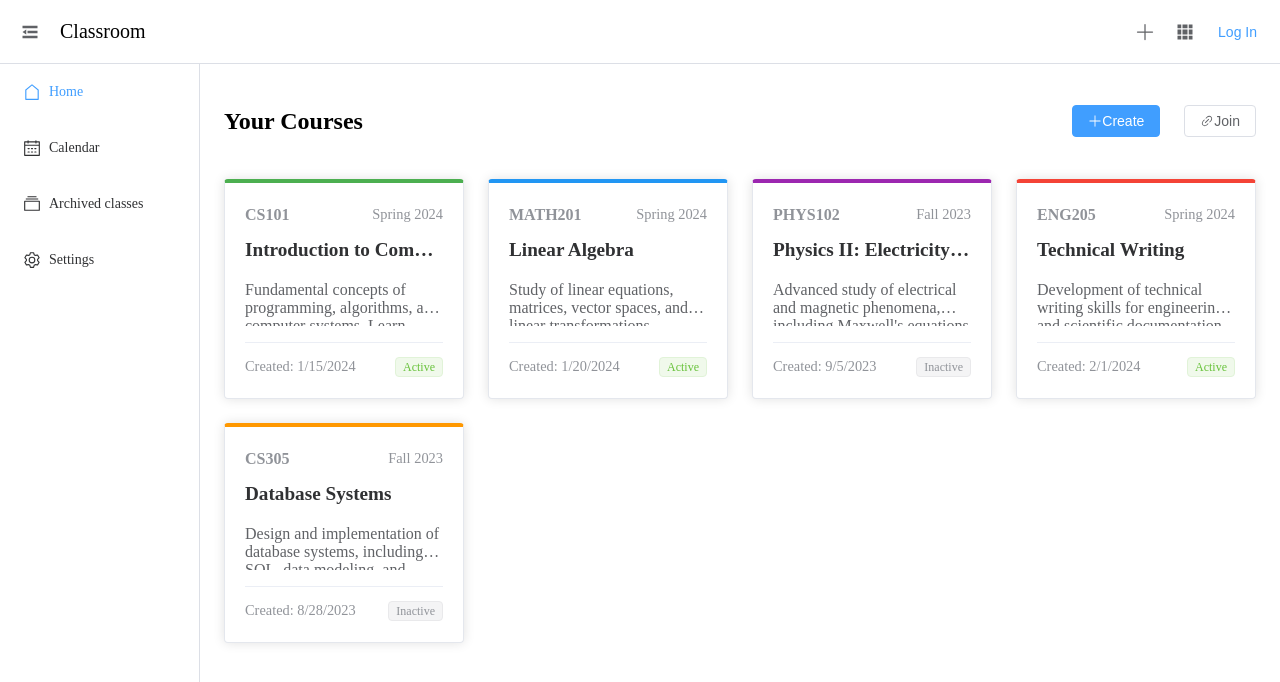
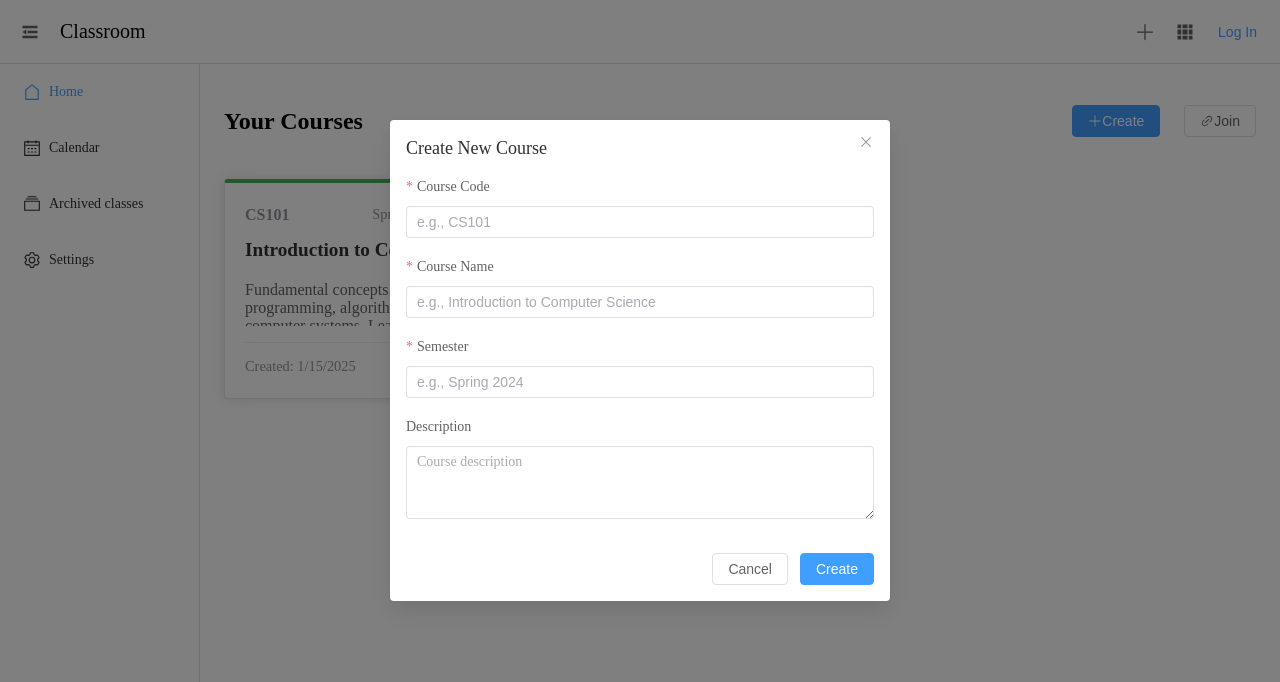
Before and after one commit to KongZhiquan123/SE-front-end, a Vue app: page / in a window 1280 px wide. Both pictures are taken after a click on the button "Create". Shown: the top 682 px of the page. Built offline with nearby package versions, Linux system fonts and the light colour scheme; no server answers.

Commit message:
部分实现与后端的对接

```diff
--- /dev/null
+++ b/src/components/CreateCourseDialog.vue
@@ -0,0 +1,118 @@
+<template>
+  <el-dialog
+      v-model="dialogVisible"
+      title="Create New Course"
+      width="500px"
+      :close-on-click-modal="false"
+  >
+    <el-form
+        ref="formRef"
+        :model="courseForm"
+        :rules="rules"
+        label-position="top"
+        @submit.prevent
+    >
+      <el-form-item label="Course Code" prop="courseCode">
+        <el-input v-model="courseForm.courseCode" placeholder="e.g., CS101" />
+      </el-form-item>
+
+      <el-form-item label="Course Name" prop="courseName">
+        <el-input
+            v-model="courseForm.courseName"
+            placeholder="e.g., Introduction to Computer Science"
+        />
+      </el-form-item>
+
+      <el-form-item label="Semester" prop="semester">
+        <el-input v-model="courseForm.semester" placeholder="e.g., Spring 2024" />
+      </el-form-item>
+
+      <el-form-item label="Description" prop="description">
+        <el-input
+            v-model="courseForm.description"
+            type="textarea"
+            :rows="3"
+            placeholder="Course description"
+        />
+      </el-form-item>
+    </el-form>
+
+    <template #footer>
+      <span class="dialog-footer">
+        <el-button @click="closeDialog">Cancel</el-button>
+        <el-button type="primary" :loading="loading" @click="submitForm">
+          Create
+        </el-button>
+      </span>
+    </template>
+  </el-dialog>
+</template>
+
+<script setup lang="ts">
+import { ref, reactive } from 'vue'
+import type { FormInstance, FormRules } from 'element-plus'
+import { ElMessage } from 'element-plus'
+import request from "../utils/request.ts";
+
+const dialogVisible = ref(false)
+const loading = ref(false)
+const formRef = ref<FormInstance>()
+
+const courseForm = reactive({
+  courseCode: '',
+  courseName: '',
+  semester: '',
+  description: ''
+})
+
+const rules: FormRules = {
+  courseCode: [
+    { required: true, message: 'Please enter a course code', trigger: 'blur' },
+    { min: 2, max: 10, message: 'Length should be 2 to 10 characters', trigger: 'blur' }
+  ],
+  courseName: [
+    { required: true, message: 'Please enter a course name', trigger: 'blur' },
+    { min: 3, max: 100, message: 'Length should be 3 to 100 characters', trigger: 'blur' }
+  ],
+  semester: [
+    { required: true, message: 'Please enter a semester', trigger: 'blur' }
+  ],
+  description: [
+    { max: 500, message: 'Description cannot exceed 500 characters', trigger: 'blur' }
+  ]
+}
+
+const emit = defineEmits(['course-created'])
+
+const submitForm = async () => {
+  if (!formRef.value) return
+
+  await formRef.value.validate(async (valid) => {
+    if (!valid) return
+
+    try {
+      loading.value = true
+      const submittedForm = { ...courseForm, isActive: true }
+      const response = await request.post('/teachers/courses', submittedForm)
+      emit('course-created', response.data)
+      closeDialog()
+    } catch (error) {
+      ElMessage.error('Failed to create course')
+      console.error(error)
+    } finally {
+      loading.value = false
+    }
+  })
+}
+
+const closeDialog = () => {
+  dialogVisible.value = false
+  formRef.value?.resetFields()
+}
+
+const open = () => {
+  dialogVisible.value = true
+}
+
+defineExpose({ open })
+</script>
--- /dev/null
+++ b/src/components/JoinCourseDialog.vue
@@ -0,0 +1,100 @@
+<template>
+  <el-dialog
+      v-model="dialogVisible"
+      title="Join a Course"
+      width="500px"
+      :close-on-click-modal="false"
+  >
+    <el-form
+        ref="formRef"
+        :model="joinForm"
+        :rules="rules"
+        label-position="top"
+        @submit.prevent
+    >
+      <el-form-item label="Course Code" prop="courseCode">
+        <el-input
+            v-model="joinForm.courseCode"
+            placeholder="Enter course code"
+        />
+      </el-form-item>
+
+      <el-form-item label="Access Code (if required)" prop="accessCode">
+        <el-input
+            v-model="joinForm.accessCode"
+            placeholder="Enter access code if provided by teacher"
+            show-password
+        />
+      </el-form-item>
+    </el-form>
+
+    <template #footer>
+      <span class="dialog-footer">
+        <el-button @click="closeDialog">Cancel</el-button>
+        <el-button type="primary" :loading="loading" @click="submitForm">
+          Join
+        </el-button>
+      </span>
+    </template>
+  </el-dialog>
+</template>
+
+<script setup lang="ts">
+import { ref, reactive } from 'vue'
+import type { FormInstance, FormRules } from 'element-plus'
+import { ElMessage } from 'element-plus'
+
+const dialogVisible = ref(false)
+const loading = ref(false)
+const formRef = ref<FormInstance>()
+
+const joinForm = reactive({
+  courseCode: '',
+  accessCode: ''
+})
+
+const rules: FormRules = {
+  courseCode: [
+    { required: true, message: 'Please enter a course code', trigger: 'blur' }
+  ]
+}
+
+const emit = defineEmits(['course-joined'])
+
+const submitForm = async () => {
+  if (!formRef.value) return
+
+  await formRef.value.validate(async (valid) => {
+    if (!valid) return
+
+    try {
+      loading.value = true
+
+      //测试用，模拟加入课程成功
+      setTimeout(() => {
+        emit('course-joined', {
+          courseCode: joinForm.courseCode
+        })
+        closeDialog()
+      }, 1000)
+
+    } catch (error) {
+      ElMessage.error('Failed to join course')
+      console.error(error)
+    } finally {
+      loading.value = false
+    }
+  })
+}
+
+const closeDialog = () => {
+  dialogVisible.value = false
+  formRef.value?.resetFields()
+}
+
+const open = () => {
+  dialogVisible.value = true
+}
+
+defineExpose({ open })
+</script>
--- a/src/views/CourseGrades.vue
+++ b/src/views/CourseGrades.vue
@@ -1,11 +1,11 @@
 <script setup lang="ts">
 import { ref, computed } from 'vue'
-import type { Assignment } from '../types/interfaces.ts'
+import type { Grade } from '../types/interfaces.ts'
 
 const activeTab = ref('all')
 const sortBy = ref('dueDate')
 const sortOrder = ref('ascending')
-const assignments = ref<Assignment[]>([
+const assignments = ref<Grade[]>([
   {
     id: 1,
     name: 'Midterm Exam',
@@ -15,7 +15,10 @@ const assignments = ref<Assignment[]>([
     dueDate: '2024-03-15',
     submittedDate: '2024-03-15',
     gradedDate: '2024-03-18',
-    status: 'graded'
+    feedback: 'Great job!',
+    appealReason: null,
+    appealTime: null,
+    status: 'graded',
   },
   {
     id: 2,
@@ -26,9 +29,19 @@ const assignments = ref<Assignment[]>([
     dueDate: '2024-04-20',
     submittedDate: null,
     gradedDate: null,
+    feedback: null,
+    appealReason: null,
+    appealTime: null,
     status: 'upcoming'
   },
 ])
+
+// Format date function
+const formatDate = (dateString: string | null) => {
+  if (!dateString) return '-'
+  return new Date(dateString).toLocaleDateString()
+}
+
 //自定义排序规则
 const filteredAssignments = computed(() => {
   //浅拷贝assignments数组，避免直接修改assignments
@@ -41,8 +54,8 @@ const filteredAssignments = computed(() => {
   return filtered.sort((a, b) => {
     //如果Assignment对象的sortBy.value属性为null或者undefined，则默认为空字符串
     //as keyof Assignment表示断言sortBy.value的类型是Assignment的key
-    const aValue = a[sortBy.value as keyof Assignment] ?? ''
-    const bValue = b[sortBy.value as keyof Assignment] ?? ''
+    const aValue = a[sortBy.value as keyof Grade] ?? ''
+    const bValue = b[sortBy.value as keyof Grade] ?? ''
 
     //根据sortBy.value的值进行排序，一种是字符串，一种是数字
     if (sortBy.value === 'score') {
@@ -66,7 +79,6 @@ const calculateGrade = computed(() => {
   const totalPossible = gradedAssignments.reduce((sum, a) => sum + a.totalPoints, 0)
   return ((totalEarned / totalPossible) * 100).toFixed(2)
 })
-
 </script>
 
 <template>
@@ -99,6 +111,37 @@ const calculateGrade = computed(() => {
     </div>
 
     <el-table :data="filteredAssignments" stripe>
+      <el-table-column type="expand">
+        <template #default="props">
+          <div class="expanded-details">
+            <el-descriptions :column="1" label-width="150px" border title="Assignment Dates">
+              <el-descriptions-item  label="Submitted Date">
+                {{ formatDate(props.row.submittedDate) }}
+              </el-descriptions-item>
+              <el-descriptions-item label="Graded Date">
+                {{ formatDate(props.row.gradedDate) }}
+              </el-descriptions-item>
+            </el-descriptions>
+
+            <el-descriptions label-width="150px" title="Feedback" :column="1" border class="mt-3">
+              <el-descriptions-item  label="Feedback">
+                <template v-if="props.row.feedback">{{ props.row.feedback }}</template>
+                <template v-else><span class="no-data">No feedback provided</span></template>
+              </el-descriptions-item>
+            </el-descriptions>
+
+            <el-descriptions label-width="150px" title="Appeal Information" :column="1" border class="mt-3">
+              <el-descriptions-item label-width="" label="Appeal Time">
+                {{ formatDate(props.row.appealTime) }}
+              </el-descriptions-item>
+              <el-descriptions-item label="Appeal Reason">
+                <template v-if="props.row.appealReason">{{ props.row.appealReason }}</template>
+                <template v-else><span class="no-data">You have not submitted an appeal</span></template>
+              </el-descriptions-item>
+            </el-descriptions>
+          </div>
+        </template>
+      </el-table-column>
       <el-table-column prop="name" label="Assignment" />
       <el-table-column prop="type" label="Type" width="120" />
       <el-table-column label="Score" width="120">
@@ -148,4 +191,21 @@ const calculateGrade = computed(() => {
 .sort-select, .sort-order {
   width: 150px;
 }
+
+
+.expanded-details {
+  padding: 20px;
+  max-width: 800px;
+  margin: 0 auto;
+}
+
+.mt-3 {
+  margin-top: 12px;
+}
+
+.no-data {
+  color: #909399;
+  font-style: italic;
+}
+
 </style>
--- a/src/views/Home.vue
+++ b/src/views/Home.vue
@@ -4,11 +4,11 @@
     <div v-if="!courses.length" class="empty-state">
       <el-empty description="No courses yet">
         <div class="empty-state-actions">
-          <el-button type="primary" size="large" @click="createCourse">
-            <el-icon><Plus /></el-icon>Create Class
+          <el-button type="primary" size="large" @click="openCreateDialog">
+            <el-icon><Plus /></el-icon>Create Course
           </el-button>
-          <el-button size="large" @click="joinCourse">
-            <el-icon><Link /></el-icon>Join Class
+          <el-button size="large" @click="openJoinDialog">
+            <el-icon><Link /></el-icon>Join Course
           </el-button>
         </div>
       </el-empty>
@@ -19,10 +19,10 @@
       <div class="courses-header">
         <h2>Your Courses</h2>
         <div class="header-actions">
-          <el-button type="primary" @click="createCourse">
+          <el-button type="primary" @click="openCreateDialog">
             <el-icon><Plus /></el-icon>Create
           </el-button>
-          <el-button @click="joinCourse">
+          <el-button @click="openJoinDialog">
             <el-icon><Link /></el-icon>Join
           </el-button>
         </div>
@@ -45,7 +45,7 @@
             <h3 class="course-name">{{ course.courseName }}</h3>
             <p class="course-description">{{ course.description }}</p>
             <div class="course-footer">
-              <span class="created-date">Created: {{ formatDate(course.createdAt) }}</span>
+              <span class="created-date">Created: {{ formatDate(course.createdTime) }}</span>
               <el-tag size="small" :type="course.isActive ? 'success' : 'info'">
                 {{ course.isActive ? 'Active' : 'Inactive' }}
               </el-tag>
@@ -54,6 +54,10 @@
         </el-col>
       </el-row>
     </div>
+
+    <!-- 基于el-dialog的加入和创建班级的对话框，组件在components里 -->
+    <CreateCourseDialog ref="createDialogRef" @course-created="handleCourseCreated" />
+    <JoinCourseDialog ref="joinDialogRef" @course-joined="handleCourseJoined" />
   </el-main>
 </template>
 
@@ -61,9 +65,22 @@
 import { ref } from "vue"
 import { useRouter } from 'vue-router'
 import { Plus, Link } from '@element-plus/icons-vue'
+import CreateCourseDialog from "../components/CreateCourseDialog.vue";
+import JoinCourseDialog from "../components/JoinCourseDialog.vue";
 import type { CourseItem } from "../types/interfaces"
+import {ElMessage} from "element-plus";
+import request from "../utils/request.ts";
 
 const router = useRouter()
+const createDialogRef = ref()
+const joinDialogRef = ref()
+
+request.get('/students/courses/current').then((response) => {
+  courses.value = response.data
+}).catch(error => {
+  ElMessage.error(error.response?.data)
+})
+
 const courses = ref<CourseItem[]>([
   {
     id: 1,
@@ -72,7 +89,7 @@ const courses = ref<CourseItem[]>([
     semester: "Spring 2024",
     description: "Fundamental concepts of programming, algorithms, and computer systems. Learn Python programming and basic CS principles.",
     isActive: true,
-    createdAt: "2024-01-15T08:00:00.000Z"
+    createdTime: "2025-01-15T08:00:00.000Z"
   },
   {
     id: 2,
@@ -81,34 +98,7 @@ const courses = ref<CourseItem[]>([
     semester: "Spring 2024",
     description: "Study of linear equations, matrices, vector spaces, and linear transformations. Applications in various fields.",
     isActive: true,
-    createdAt: "2024-01-20T09:30:00.000Z"
-  },
-  {
-    id: 3,
-    courseCode: "PHYS102",
-    courseName: "Physics II: Electricity & Magnetism",
-    semester: "Fall 2023",
-    description: "Advanced study of electrical and magnetic phenomena, including Maxwell's equations and electromagnetic waves.",
-    isActive: false,
-    createdAt: "2023-09-05T10:15:00.000Z"
-  },
-  {
-    id: 4,
-    courseCode: "ENG205",
-    courseName: "Technical Writing",
-    semester: "Spring 2024",
-    description: "Development of technical writing skills for engineering and scientific documentation, reports, and presentations.",
-    isActive: true,
-    createdAt: "2024-02-01T14:20:00.000Z"
-  },
-  {
-    id: 5,
-    courseCode: "CS305",
-    courseName: "Database Systems",
-    semester: "Fall 2023",
-    description: "Design and implementation of database systems, including SQL, data modeling, and database management systems.",
-    isActive: false,
-    createdAt: "2023-08-28T11:45:00.000Z"
+    createdTime: "2025-01-20T09:30:00.000Z"
   }
 ])
 
@@ -129,12 +119,23 @@ const formatDate = (date: string): string => {
   return new Date(date).toLocaleDateString()
 }
 
-const createCourse = () => {
-  console.log('Create Course clicked')
+
+const openCreateDialog = () => {
+  createDialogRef.value.open()
 }
 
-const joinCourse = () => {
-  console.log('Join Course clicked')
+const openJoinDialog = () => {
+  joinDialogRef.value.open()
+}
+
+const handleCourseCreated = (newCourse: CourseItem) => {
+  courses.value.unshift(newCourse)
+  ElMessage.success(`Course ${newCourse.courseCode} was created successfully`)
+}
+
+const handleCourseJoined = (newCourse: CourseItem) => {
+  courses.value.unshift(newCourse)
+  ElMessage.success(`Course ${newCourse.courseCode} was joined successfully`)
 }
 
 const viewCourse = (courseId: number, courseCode: string) => {
--- a/src/views/Login.vue
+++ b/src/views/Login.vue
@@ -19,7 +19,7 @@ const loginForm = reactive({
   password: ''
 })
 
-const rules = reactive<FormRules>({
+const rules: FormRules = {
   identifier: [
     { required: true, message: 'Please input username or email', trigger: 'blur' },
     { min: 3, message: 'Length should be at least 3 characters', trigger: 'blur' }
@@ -28,7 +28,7 @@ const rules = reactive<FormRules>({
     { required: true, message: 'Please input password', trigger: 'blur' },
     { min: 6, message: 'Password must be at least 6 characters', trigger: 'blur' }
   ]
-})
+}
 
 const handleLogin = async (formEl?: FormInstance) => {
   if (!formEl) return
--- a/src/views/Register.vue
+++ b/src/views/Register.vue
@@ -24,7 +24,7 @@ const registerForm = reactive<RegisterForm>({
 
 const { countdown, sendCode } = useVerificationCode()
 
-const rules = reactive<FormRules>({
+const rules: FormRules = {
   username: [
     { required: true, message: 'Please enter username', trigger: 'blur' },
     { min: 3, max: 20, message: 'Length should be 3 to 20 characters', trigger: 'blur' }
@@ -54,7 +54,7 @@ const rules = reactive<FormRules>({
     { required: true, message: 'Please enter verification code', trigger: 'blur' },
     { len: 6, message: 'Verification code must be 6 digits', trigger: 'blur' }
   ]
-})
+}
 
 
 const sendVerificationCode = async () => {
--- a/src/views/ResetPassword.vue
+++ b/src/views/ResetPassword.vue
@@ -30,7 +30,7 @@ const resetForm = reactive<ResetPasswordForm>({
   confirmPassword: ''
 })
 
-const rules = reactive<FormRules>({
+const rules: FormRules = {
   email: [
     { required: true, message: 'Please enter email', trigger: 'blur' },
     { type: 'email', message: 'Please enter valid email', trigger: 'blur' }
@@ -56,7 +56,7 @@ const rules = reactive<FormRules>({
     { required: true, message: 'Please enter verification code', trigger: 'blur' },
     { len: 6, message: 'Verification code must be 6 digits', trigger: 'blur' }
   ]
-})
+}
 
 const sendVerificationCode = async () => {
   if (!resetForm.email) {
```
Also changed, not shown: src/types/interfaces.ts (+17 -5 lines), src/views/Assignment.vue (added, +11 -0 lines).
